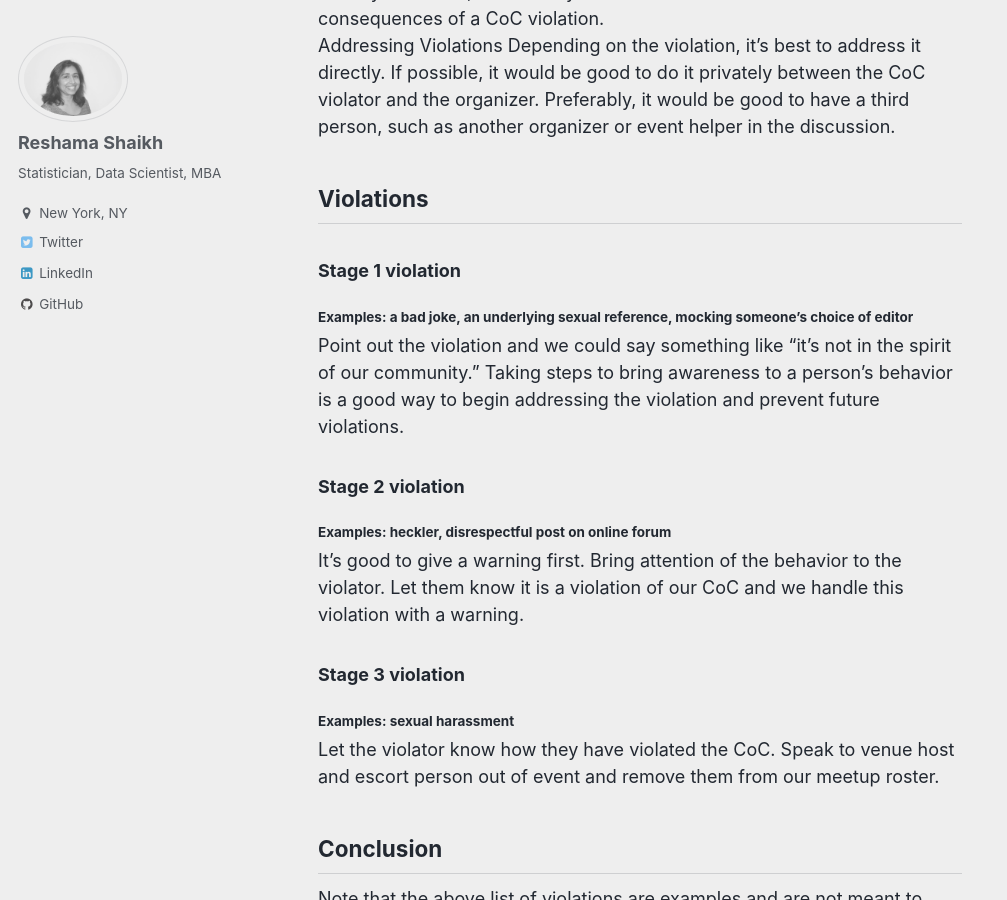
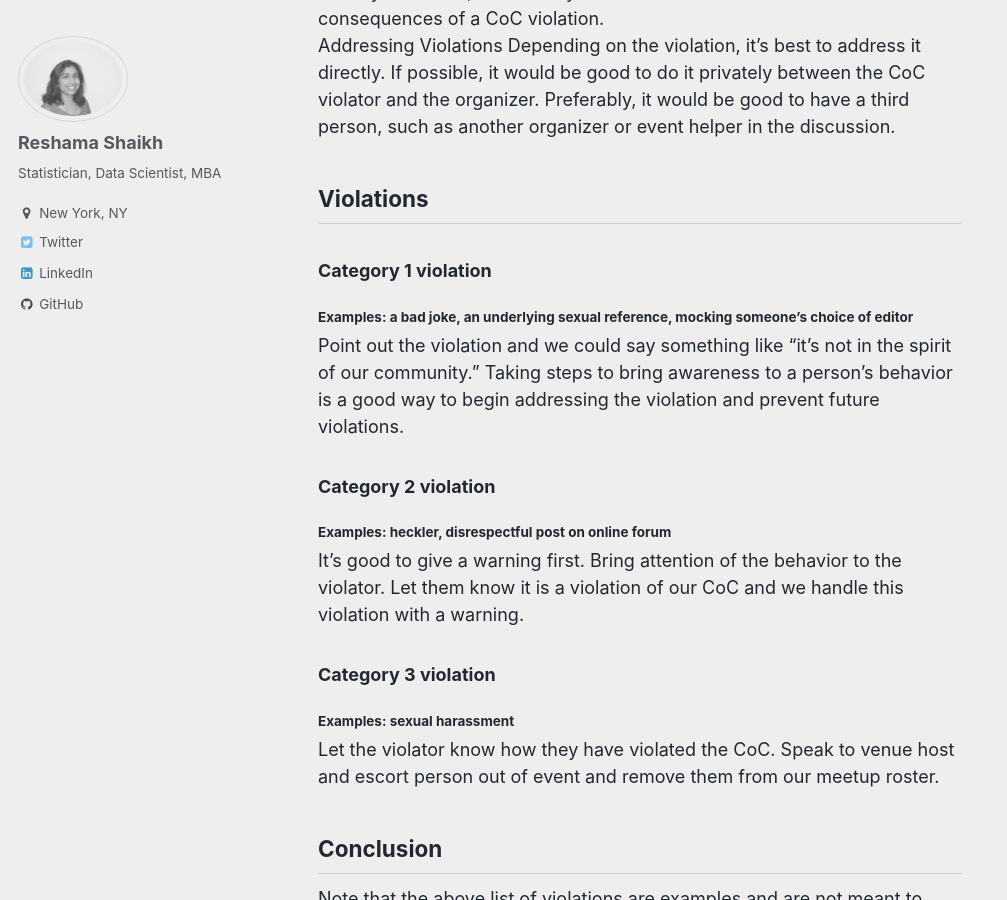
Before and after one commit to reshamas/reshamas.github.io, a Jekyll site: the page built from _posts/2018-01-04-managing-our-code-of-conduct.md, in a window 1280 px wide and 900 px high, scrolled down 1406 px. Shown: the whole window, without its empty margins (0-1007 px from the left). Built offline with Jekyll 4.4.1, drawn with Linux system fonts in a browser that asks for light colours.

Commit message:
Update 2018-01-04-managing-our-code-of-conduct.md

```diff
--- a/_posts/2018-01-04-managing-our-code-of-conduct.md
+++ b/_posts/2018-01-04-managing-our-code-of-conduct.md
@@ -25,15 +25,15 @@ Depending on the violation, it’s best to address it directly.  If possible, it
 
 ## Violations
 
-### Stage 1 violation
+### Category 1 violation
 #### Examples:  a bad joke, an underlying sexual reference, mocking someone’s choice of editor
 Point out the violation and we could say something like “it’s not in the spirit of our community.”  Taking steps to bring awareness to a person’s behavior is a good way to begin addressing the violation and prevent future violations.
 
-### Stage 2 violation
+### Category 2 violation
 #### Examples:  heckler, disrespectful post on online forum
 It’s good to give a warning first.  Bring attention of the behavior to  the violator.  Let them know it is a violation of our CoC and we handle this violation with a warning.
 
-### Stage 3 violation
+### Category 3 violation
 #### Examples:  sexual harassment
 Let the violator know how they have violated the CoC.  Speak to venue host and escort person out of event and remove them from our meetup roster.
 
```
